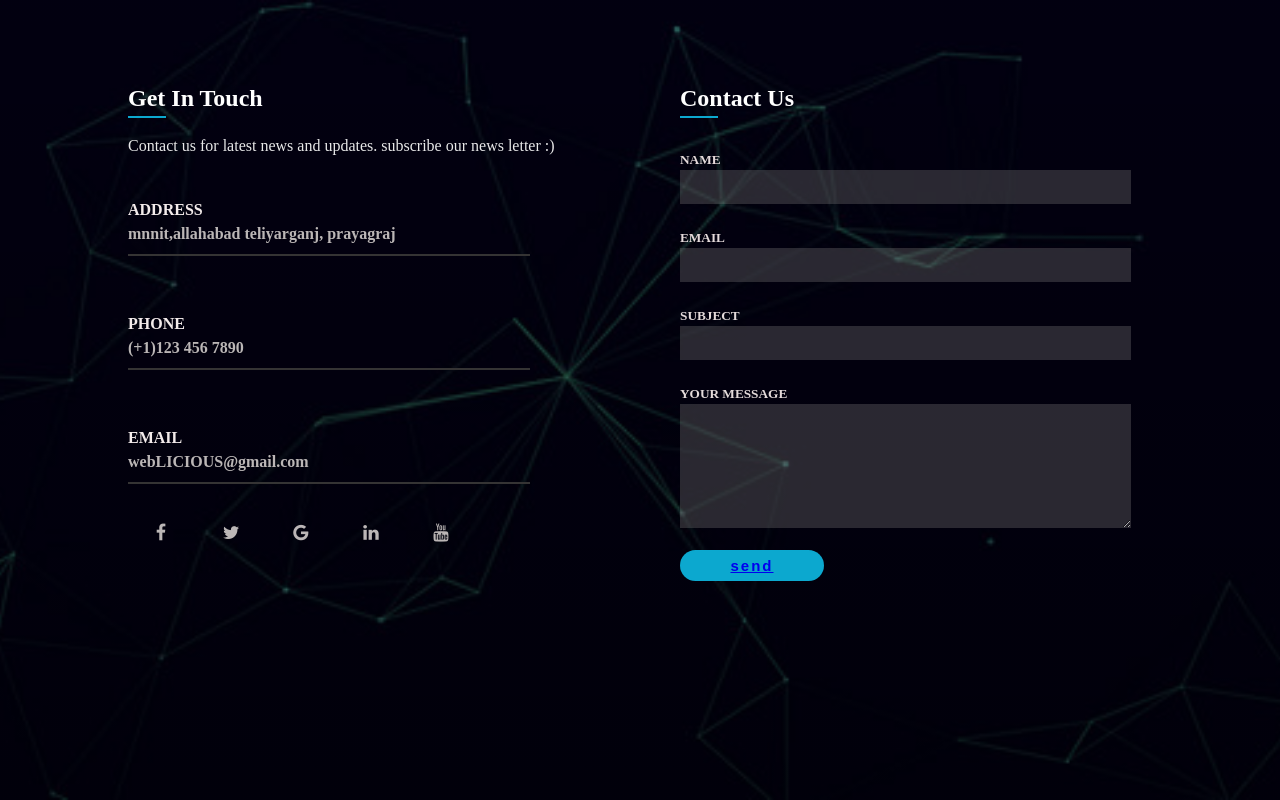
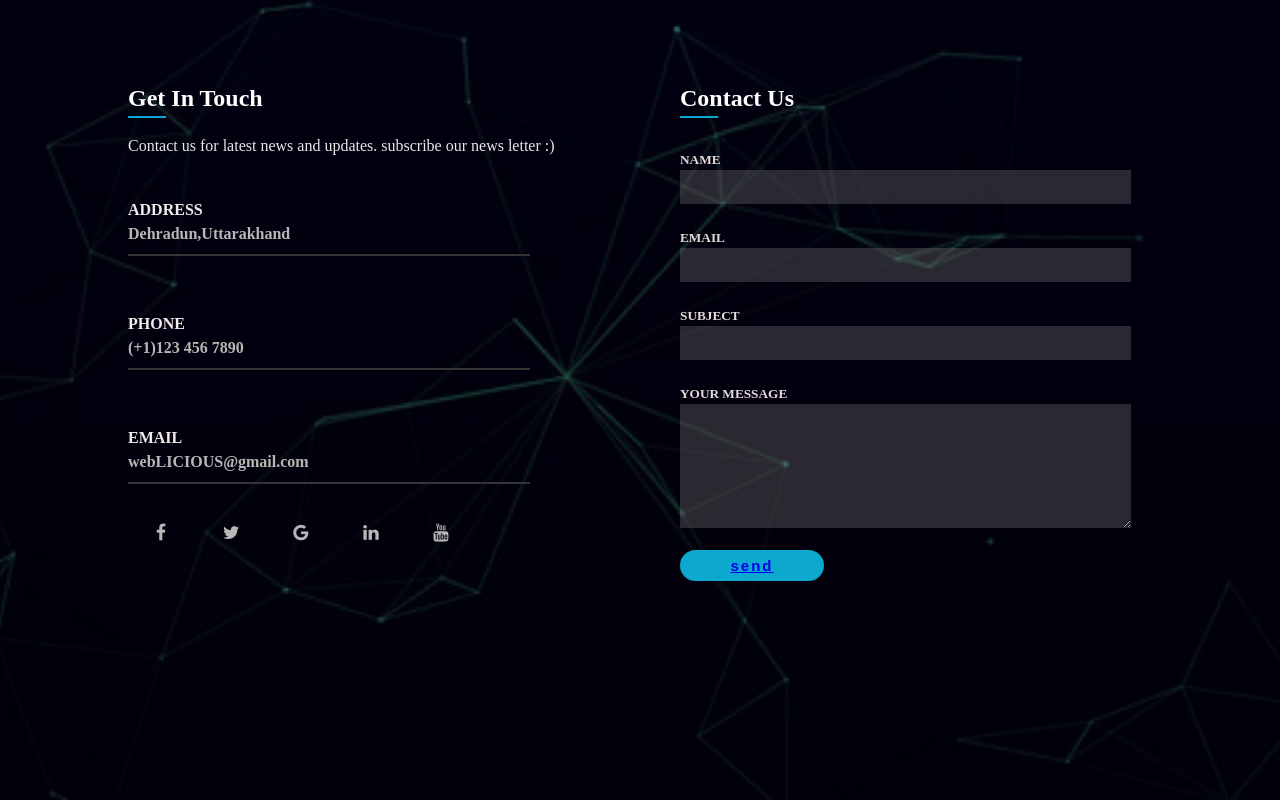
Before and after one commit to KamalpreetSingh26/event-handler, a Django app: page /user/contact/ in a window 1280 px wide. Run offline with Django 5.2, Linux system fonts and the light colour scheme.

Commit message:
Update contact.html

```diff
--- a/event_handler/user/templates/user/contact.html
+++ b/event_handler/user/templates/user/contact.html
@@ -187,7 +187,7 @@ form textarea{
 
         <!--first Heading -->
         <h4>ADDRESS</h4>
-         <span>mnnit,allahabad teliyarganj, prayagraj </span>
+         <span>Dehradun,Uttarakhand</span>
          <hr><br><br>
 
          <!--second Heading -->
```
